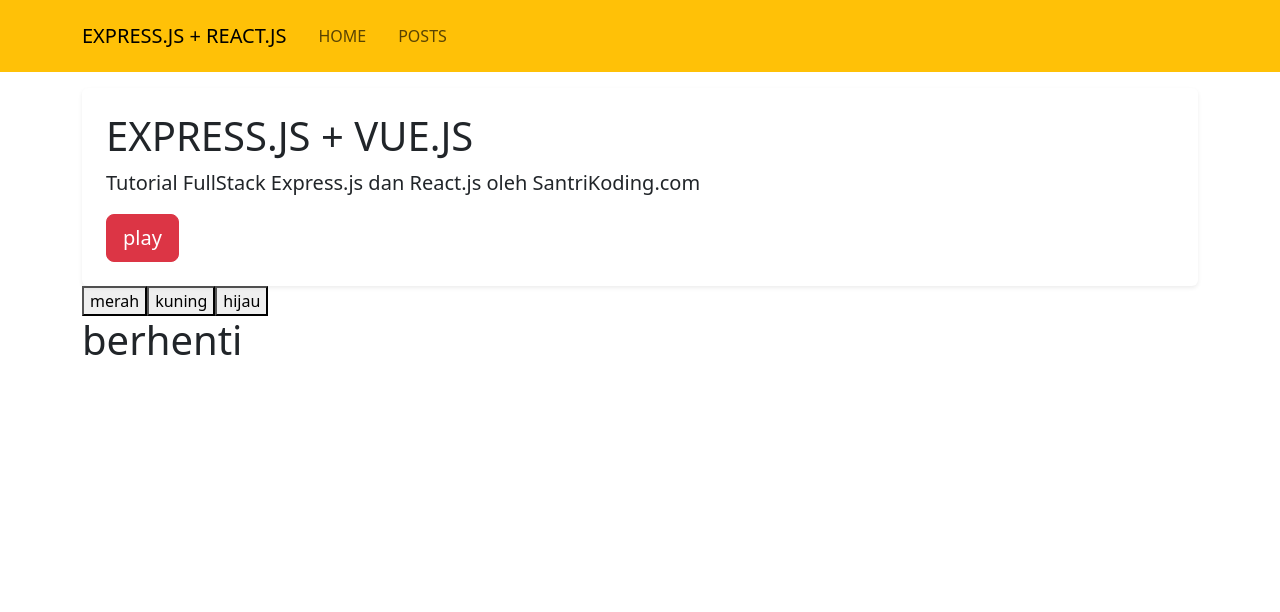
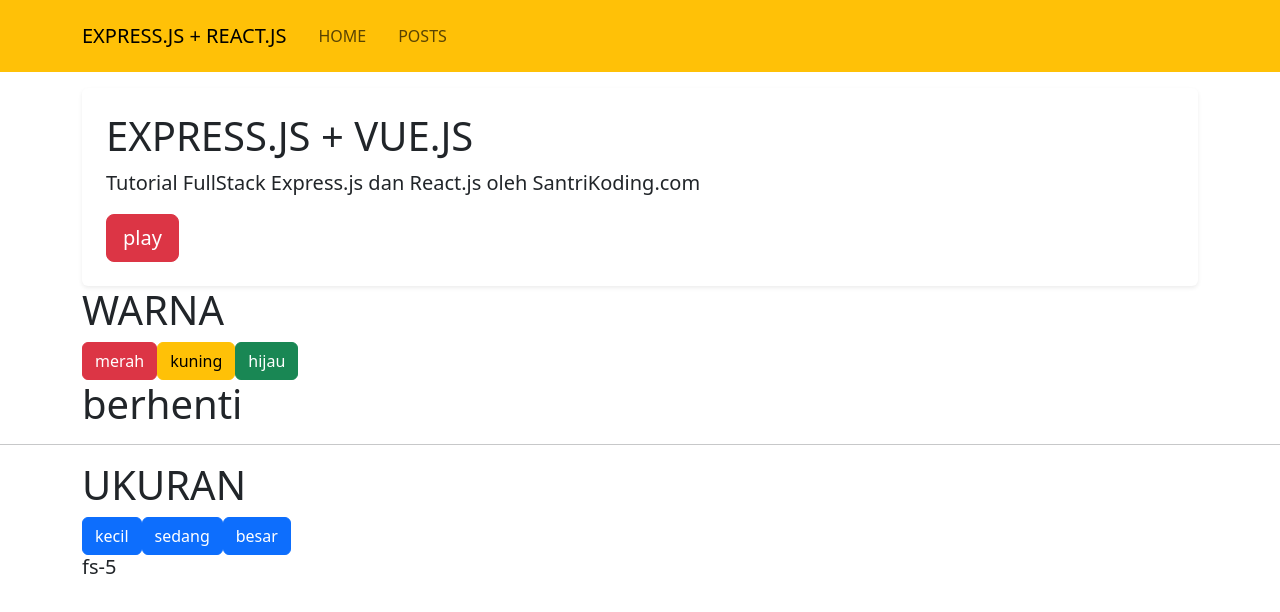
Before and after one commit to rpl-yaso-2324/express-react-api, a React (Vite) app: page / in a window 1280 px wide. Shown: the top 612 px of the page. Built offline with nearby package versions, Linux system fonts and the light colour scheme.

Commit message:
ukuran usestate

```diff
--- a/index.html
+++ b/index.html
@@ -4,6 +4,7 @@
     <meta charset="UTF-8" />
     <link rel="icon" href="/src/assets/png-clipart-decepticons-logo-transformer-logo-thumbnail.png" />
     <meta name="viewport" content="width=device-width, initial-scale=1.0" />
+    <link rel="stylesheet" href="https://cdn.jsdelivr.net/npm/bootstrap@5.2.3/dist/css/bootstrap.min.css" integrity="sha384-rbsA2VBKQhggwzxH7pPCaAqO46MgnOM80zW1RWuH61DGLwZJEdK2Kadq2F9CUG65" crossorigin="anonymous">
     <title>react-expresss-api</title>
   </head>
   <body>
--- a/src/pages/home.jsx
+++ b/src/pages/home.jsx
@@ -3,8 +3,10 @@
 
 function Home() {
     const [warna, setWarna] = useState('berhenti');
+    const [ukuran, setUkuran] = useState('fs-5');
 
     return (
+        <>
         <Container className="mt-3">
             <Row>
                 <Col md="{12}">
@@ -17,17 +19,33 @@
                     </Card>
                 </Col>
             </Row>
-            <button type="button"  onClick={() => setWarna('berhenti')}>
+            <h1>WARNA</h1>
+            <Button type="button" variant="danger" onClick={() => setWarna('berhenti')}>
                 merah
-            </button>
-            <button type="button" onClick={() => setWarna('pelan-pelan')}>
+            </Button>
+            <Button type="button" variant="warning" onClick={() => setWarna('pelan-pelan')}>
                 kuning
-            </button>
-            <button type="button" onClick={() => setWarna('jalan')}>
+            </Button>
+            <Button type="button" variant="success" onClick={() => setWarna('jalan')}>
                 hijau
-            </button>
+            </Button>
             <h1>{warna}</h1>
         </Container>
+        <hr></hr>
+        <Container className="mt-3">
+        <h1>UKURAN</h1>
+            <Button type="button" onClick={() => setUkuran('fs-5')}>
+                kecil
+            </Button>
+            <Button type="button" onClick={() => setUkuran('fs-3')}>
+                sedang
+            </Button>
+            <Button type="button" onClick={() => setUkuran('fs-1')}>
+                besar
+            </Button>
+            <h1 className={ukuran}>{ukuran}</h1>
+        </Container>
+        </>
     );
 }
 
```
